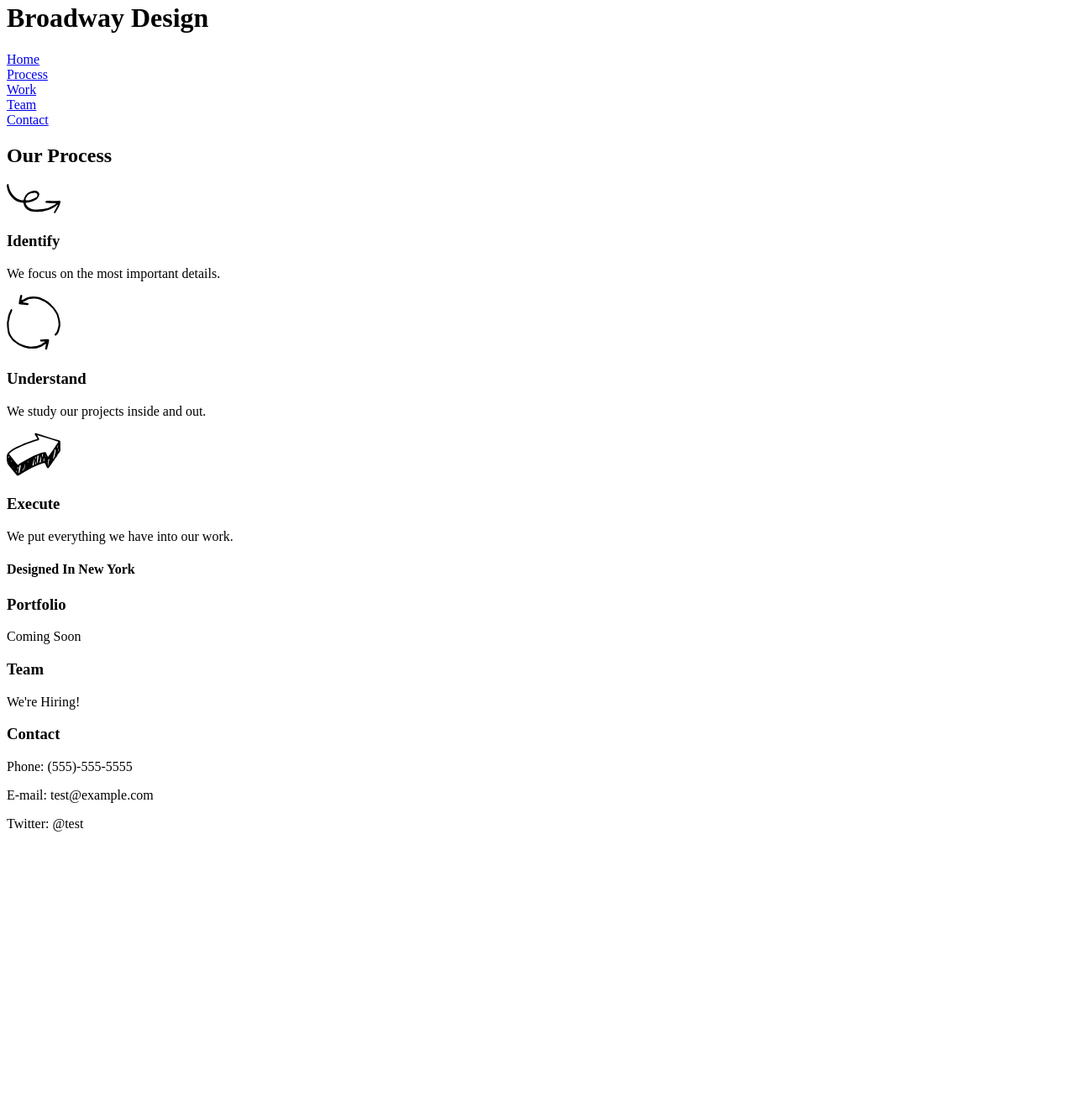
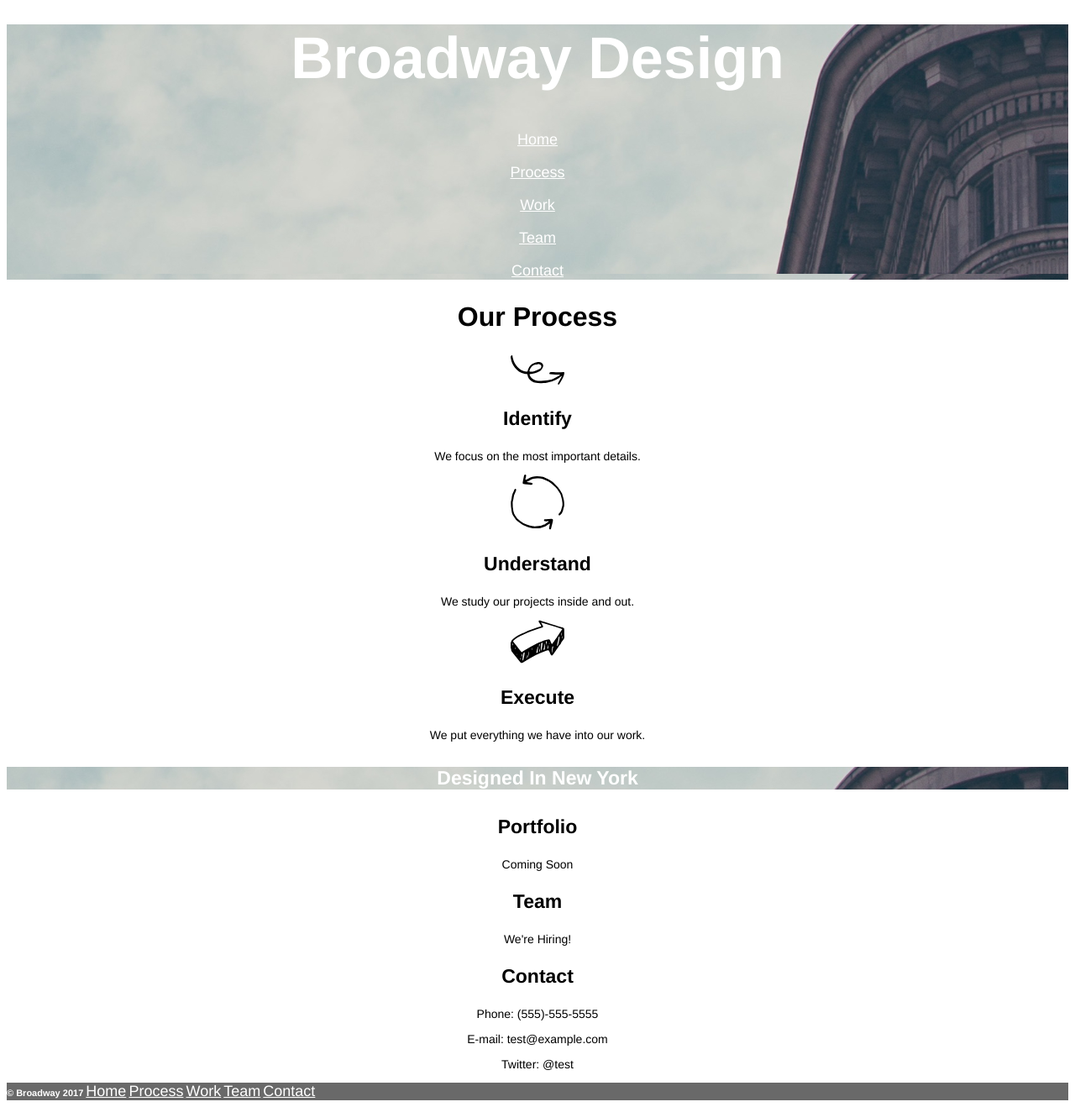
Before and after one commit to Oncosm144/broadway, a plain HTML site: page index.html in a window 1280 px wide. Shown: the part 18-1336 px from the top of the page at 84% size. Before the commit the page ends 1024 px from the top, so only its background shows below. Drawn offline with Linux system fonts and the light colour scheme.

Commit message:
Complete web page

```diff
--- a/index.html
+++ b/index.html
@@ -6,14 +6,16 @@
     <title>Broadway Design</title>
   </head>
   <body>
-    <h1 id="target">Broadway Design</h1>
-    <nav>
-      <a href="#target">Home</a><br />
-      <a href="#process">Process</a><br />
-      <a href="#work">Work</a><br />
-      <a href="#team">Team</a><br />
-      <a href="#contact">Contact</a>
-    </nav>
+    <div id="home">
+      <h1 id>Broadway Design</h1>
+      <nav>
+        <a href="#home">Home</a><br /><br />
+        <a href="#process">Process</a><br /><br />
+        <a href="#work">Work</a><br /><br />
+        <a href="#team">Team</a><br /><br />
+        <a href="#contact">Contact</a>
+      </nav>
+    </div>
     <h2 id="process">Our Process</h2>
     <img src="./resources/images/identify.svg" />
     <h3>Identify</h3>
@@ -33,6 +35,12 @@
     <p>Phone: (555)-555-5555</p>
     <p>E-mail: test@example.com</p>
     <p>Twitter: @test</p>
-
+    <footer>&copy Broadway 2017
+      <a href="#home">Home</a>
+      <a href="#process">Process</a>
+      <a href="#work">Work</a>
+      <a href="#team">Team</a>
+      <a href="#contact">Contact</a>
+    </footer>
   </body>
 </html>
--- a/resources/css/style.css
+++ b/resources/css/style.css
@@ -0,0 +1,34 @@
+body {
+  font-family: Helvetica;
+  text-align: center;
+  font-weight: bold;
+}
+#home, h4 {
+  background: url(../images/the-flatiron-building.png)
+}
+h1 {
+  font-size: 70px;
+}
+h2 {
+  font-size: 32px;
+}
+h3, h4 {
+  font-size: 23px;
+}
+a, h1, h4, footer {
+  color: white;
+}
+a, p {
+  font-weight: normal;
+}
+a {
+  font-size: 18px;
+}
+p {
+  font-size: 14px;
+}
+footer {
+  font-size: 11px;
+  text-align: left;
+  background-color: dimgray;
+}
```
